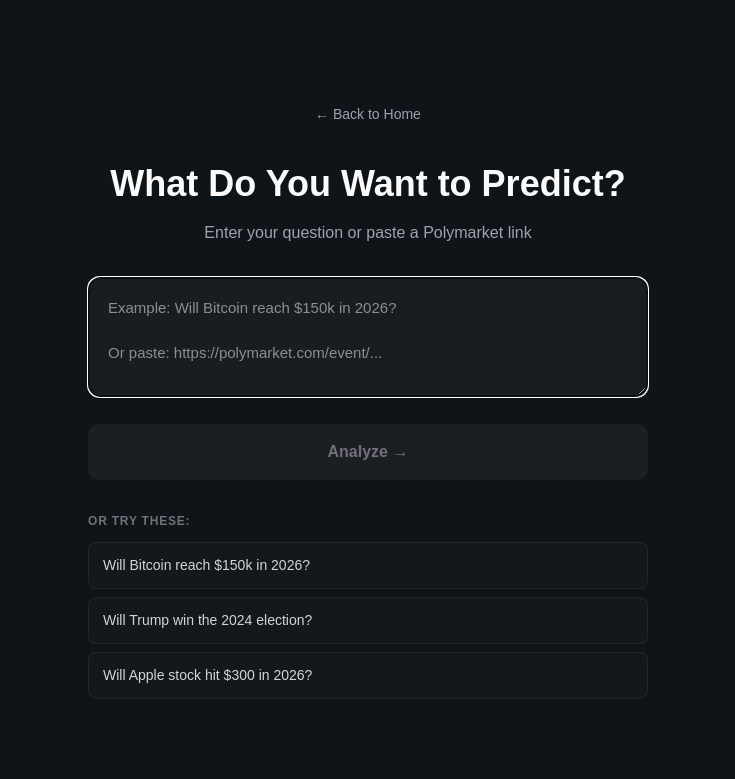
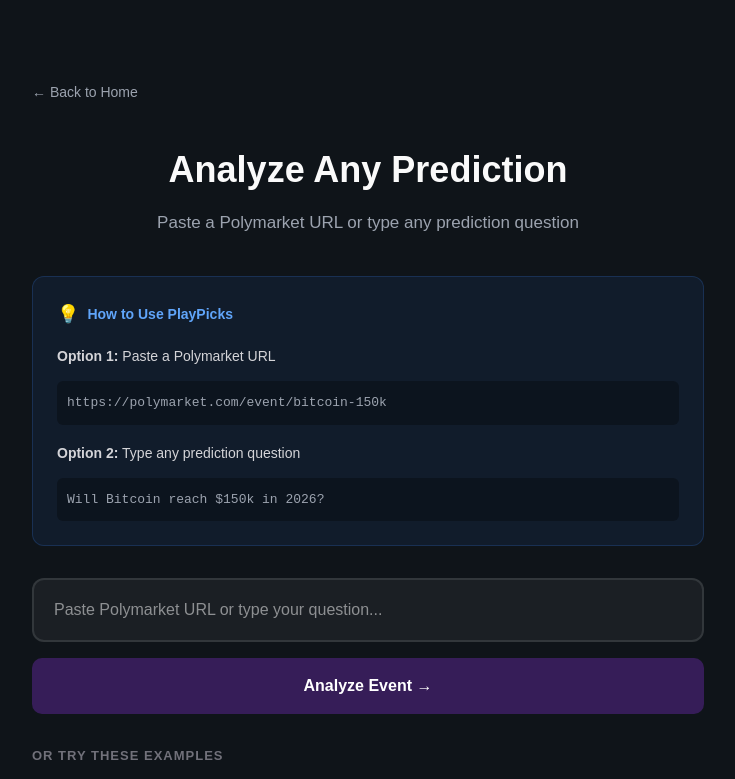
Before and after one commit to anujagadde18/tradedna, a Next.js app: page /event in a window 1280 px wide. Shown: the top 779 px of the page, without its empty margins (272-1007 px from the left). Built offline with nearby package versions, Linux system fonts and the light colour scheme.

Commit message:
Update page.tsx

```diff
--- a/app/event/page.tsx
+++ b/app/event/page.tsx
@@ -1,160 +1,225 @@
 "use client";
 
-import { useState } from "react";
+import { Suspense, useState } from "react";
 import { useRouter } from "next/navigation";
-import { extractEventFromUrl, isPolymarketUrl } from "@/lib/utils/urlParser";
 
-export default function EventPage() {
-  const [input, setInput] = useState("");
-  const [parsedEvent, setParsedEvent] = useState<string | null>(null);
+function EventContent() {
   const router = useRouter();
+  const [event, setEvent] = useState("");
 
-  function handleInputChange(value: string) {
-    setInput(value);
+  const handleSubmit = (e: React.FormEvent) => {
+    e.preventDefault();
+    if (!event.trim()) return;
+    router.push(`/scores?event=${encodeURIComponent(event)}`);
+  };
 
-    if (isPolymarketUrl(value)) {
-      const extracted = extractEventFromUrl(value);
-      if (extracted) {
-        setParsedEvent(extracted);
-      } else {
-        setParsedEvent(null);
-      }
-    } else {
-      setParsedEvent(null);
-    }
-  }
-
-  function handleAnalyze() {
-    const eventToAnalyze = parsedEvent || input;
-    if (!eventToAnalyze.trim()) return;
-    router.push(`/scores?event=${encodeURIComponent(eventToAnalyze)}`);
-  }
-
-  function handleKeyPress(e: React.KeyboardEvent) {
-    if (e.key === "Enter" && !e.shiftKey) {
-      e.preventDefault();
-      handleAnalyze();
-    }
-  }
-
-  const examples = [
+  const exampleQuestions = [
     "Will Bitcoin reach $150k in 2026?",
-    "Will Trump win the 2024 election?",
-    "Will Apple stock hit $300 in 2026?",
+    "Will Apple stock hit $300 by end of 2026?",
+    "Will AI regulation pass in US by 2027?",
   ];
 
   return (
-    <main style={{ minHeight: "100vh", background: "#0f1419", color: "#fff", display: "flex", alignItems: "center", justifyContent: "center", padding: 24 }}>
-      <div style={{ maxWidth: 560, width: "100%" }}>
+    <main style={{ minHeight: "100vh", background: "#0f1419", color: "#fff" }}>
+      <div style={{ maxWidth: 720, margin: "0 auto", padding: "80px 24px" }}>
 
-        <div style={{ marginBottom: 32, textAlign: "center" }}>
-          <a href="/" style={{ color: "#9ca3af", fontSize: 14, textDecoration: "none", display: "inline-block", marginBottom: 32 }}>
+        {/* Back Link */}
+        <a
+          href="/"
+          style={{
+            color: "#9ca3af",
+            fontSize: 14,
+            textDecoration: "none",
+            display: "inline-block",
+            marginBottom: 40
+          }}
+        >
           ← Back to Home
         </a>
-          <h1 style={{ fontSize: 36, fontWeight: 900, marginBottom: 10, color: "#fafafa" }}>
-            What Do You Want to Predict?
+
+        {/* Header */}
+        <div style={{ textAlign: "center", marginBottom: 40 }}>
+          <h1 style={{
+            fontSize: 36,
+            fontWeight: 900,
+            marginBottom: 12,
+            color: "#fafafa"
+          }}>
+            Analyze Any Prediction
           </h1>
-          <p style={{ fontSize: 16, color: "#9ca3af" }}>
-            Enter your question or paste a Polymarket link
+          <p style={{
+            fontSize: 17,
+            color: "#9ca3af",
+            lineHeight: 1.6
+          }}>
+            Paste a Polymarket URL or type any prediction question
           </p>
         </div>
 
-        <div style={{ marginBottom: 20 }}>
-          <textarea
-            value={input}
-            onChange={(e) => handleInputChange(e.target.value)}
-            onKeyPress={handleKeyPress}
-            placeholder="Example: Will Bitcoin reach $150k in 2026?
+        {/* How It Works */}
+        <div style={{
+          marginBottom: 32,
+          padding: 24,
+          borderRadius: 12,
+          background: "rgba(59,130,246,0.08)",
+          border: "1px solid rgba(59,130,246,0.2)"
+        }}>
+          <div style={{
+            fontSize: 14,
+            fontWeight: 700,
+            color: "#60a5fa",
+            marginBottom: 16,
+            display: "flex",
+            alignItems: "center",
+            gap: 8
+          }}>
+            <span style={{ fontSize: 18 }}>💡</span>
+            How to Use PlayPicks
+          </div>
 
-Or paste: https://polymarket.com/event/..."
-            autoFocus
+          <div style={{ fontSize: 14, color: "#d4d4d8", lineHeight: 1.8 }}>
+            <div style={{ marginBottom: 12 }}>
+              <strong>Option 1:</strong> Paste a Polymarket URL
+            </div>
+            <div style={{
+              padding: 10,
+              borderRadius: 6,
+              background: "rgba(0,0,0,0.3)",
+              fontFamily: "monospace",
+              fontSize: 13,
+              marginBottom: 16,
+              color: "#9ca3af"
+            }}>
+              https://polymarket.com/event/bitcoin-150k
+            </div>
+
+            <div style={{ marginBottom: 12 }}>
+              <strong>Option 2:</strong> Type any prediction question
+            </div>
+            <div style={{
+              padding: 10,
+              borderRadius: 6,
+              background: "rgba(0,0,0,0.3)",
+              fontFamily: "monospace",
+              fontSize: 13,
+              color: "#9ca3af"
+            }}>
+              Will Bitcoin reach $150k in 2026?
+            </div>
+          </div>
+        </div>
+
+        {/* Input Form */}
+        <form onSubmit={handleSubmit} style={{ marginBottom: 32 }}>
+          <div style={{ position: "relative" }}>
+            <input
+              type="text"
+              value={event}
+              onChange={(e) => setEvent(e.target.value)}
+              placeholder="Paste Polymarket URL or type your question..."
               style={{
                 width: "100%",
-              minHeight: 120,
-              padding: 18,
-              fontSize: 15,
+                padding: "18px 20px",
                 borderRadius: 12,
-              background: "rgba(255,255,255,0.04)",
-              border: "2px solid rgba(255,255,255,0.08)",
+                background: "rgba(255,255,255,0.05)",
+                border: "2px solid rgba(255,255,255,0.1)",
                 color: "#fff",
-              resize: "vertical",
-              fontFamily: "inherit",
-              lineHeight: 1.5,
+                fontSize: 16,
+                outline: "none",
               }}
               onFocus={(e) => {
-              e.currentTarget.style.borderColor = "rgba(147,51,234,0.4)";
+                e.currentTarget.style.borderColor = "rgba(147,51,234,0.5)";
               }}
               onBlur={(e) => {
-              e.currentTarget.style.borderColor = "rgba(255,255,255,0.08)";
+                e.currentTarget.style.borderColor = "rgba(255,255,255,0.1)";
               }}
             />
-
-          {parsedEvent && (
-            <div style={{ marginTop: 12, padding: 12, background: "rgba(34,197,94,0.1)", border: "1px solid rgba(34,197,94,0.3)", borderRadius: 8 }}>
-              <div style={{ fontSize: 12, color: "#22c55e", fontWeight: 600, marginBottom: 4 }}>
-                ✓ Link Detected
-              </div>
-              <div style={{ fontSize: 14, color: "#d4d4d8" }}>
-                {parsedEvent}
-              </div>
-            </div>
-          )}
           </div>
 
           <button
-          onClick={handleAnalyze}
-          disabled={!input.trim()}
+            type="submit"
+            disabled={!event.trim()}
             style={{
               width: "100%",
-            padding: "16px 24px",
+              marginTop: 16,
+              padding: "16px",
               borderRadius: 10,
-            background: input.trim() ? "#9333ea" : "rgba(255,255,255,0.05)",
+              background: event.trim() ? "#9333ea" : "rgba(147,51,234,0.3)",
               border: "none",
-            color: input.trim() ? "#fff" : "#71717a",
+              color: "#fff",
               fontSize: 16,
               fontWeight: 700,
-            cursor: input.trim() ? "pointer" : "not-allowed",
-            marginBottom: 32,
+              cursor: event.trim() ? "pointer" : "not-allowed",
+              boxShadow: event.trim() ? "0 4px 14px rgba(147,51,234,0.4)" : "none",
             }}
           >
-          Analyze →
+            Analyze Event →
           </button>
+        </form>
 
+        {/* Example Questions */}
         <div>
-          <div style={{ fontSize: 12, color: "#71717a", marginBottom: 12, textTransform: "uppercase", letterSpacing: "0.8px", fontWeight: 600 }}>
-            Or Try These:
+          <div style={{
+            fontSize: 13,
+            color: "#71717a",
+            marginBottom: 14,
+            fontWeight: 600,
+            textTransform: "uppercase",
+            letterSpacing: "1px"
+          }}>
+            Or Try These Examples
           </div>
-          <div style={{ display: "grid", gap: 8 }}>
-            {examples.map((example, i) => (
+
+          <div style={{ display: "grid", gap: 10 }}>
+            {exampleQuestions.map((question, i) => (
               <button
                 key={i}
-                onClick={() => {
-                  setInput(example);
-                  setParsedEvent(null);
-                }}
+                onClick={() => setEvent(question)}
                 style={{
-                  padding: "12px 14px",
-                  borderRadius: 8,
-                  background: "rgba(255,255,255,0.02)",
-                  border: "1px solid rgba(255,255,255,0.06)",
+                  padding: "14px 16px",
+                  borderRadius: 10,
+                  background: "rgba(255,255,255,0.03)",
+                  border: "1px solid rgba(255,255,255,0.08)",
+                  textAlign: "left",
                   color: "#d4d4d8",
                   fontSize: 14,
-                  textAlign: "left",
                   cursor: "pointer",
-                  transition: "all 0.2s",
+                  transition: "all 0.2s"
                 }}
                 onMouseEnter={(e) => {
-                  e.currentTarget.style.background = "rgba(255,255,255,0.05)";
+                  e.currentTarget.style.background = "rgba(147,51,234,0.12)";
                   e.currentTarget.style.borderColor = "rgba(147,51,234,0.3)";
                 }}
                 onMouseLeave={(e) => {
-                  e.currentTarget.style.background = "rgba(255,255,255,0.02)";
-                  e.currentTarget.style.borderColor = "rgba(255,255,255,0.06)";
+                  e.currentTarget.style.background = "rgba(255,255,255,0.03)";
+                  e.currentTarget.style.borderColor = "rgba(255,255,255,0.08)";
                 }}
               >
-                {example}
+                {question}
               </button>
             ))}
+          </div>
+        </div>
+
+        {/* Next Steps */}
+        <div style={{
+          marginTop: 48,
+          padding: 20,
+          borderRadius: 12,
+          background: "rgba(147,51,234,0.08)",
+          border: "1px solid rgba(147,51,234,0.2)"
+        }}>
+          <div style={{ fontSize: 14, fontWeight: 700, color: "#a78bfa", marginBottom: 10 }}>
+            🎯 What Happens Next?
+          </div>
+          <div style={{ fontSize: 13, color: "#d4d4d8", lineHeight: 1.7 }}>
+            1. You'll see a clear <strong>YES</strong> or <strong>NO</strong> prediction with confidence %
+            <br />
+            2. See which data sources agree/disagree
+            <br />
+            3. Optional: Customize trust levels for different sources
+            <br />
+            4. Optional: Add YOUR own data sources at <a href="/sources" style={{ color: "#a78bfa" }}>/sources</a>
           </div>
         </div>
 
@@ -162,3 +227,13 @@ Or paste: https://polymarket.com/event/..."
     </main>
   );
 }
+
+export default function EventPage() {
+  return (
+    <Suspense fallback={
+      <div style={{ minHeight: "100vh", background: "#0f1419" }} />
+    }>
+      <EventContent />
+    </Suspense>
+  );
+}
```
Lines whose indentation alone changed are shown as unchanged.
